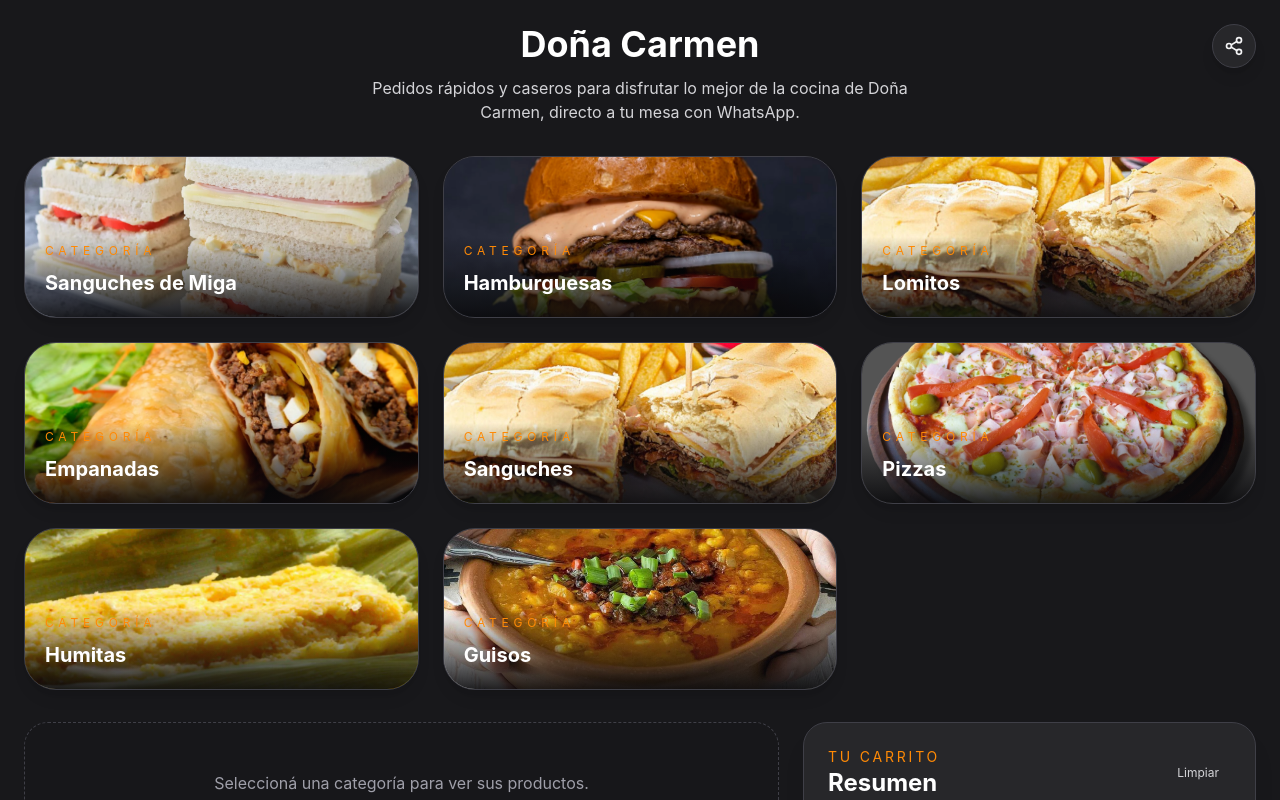
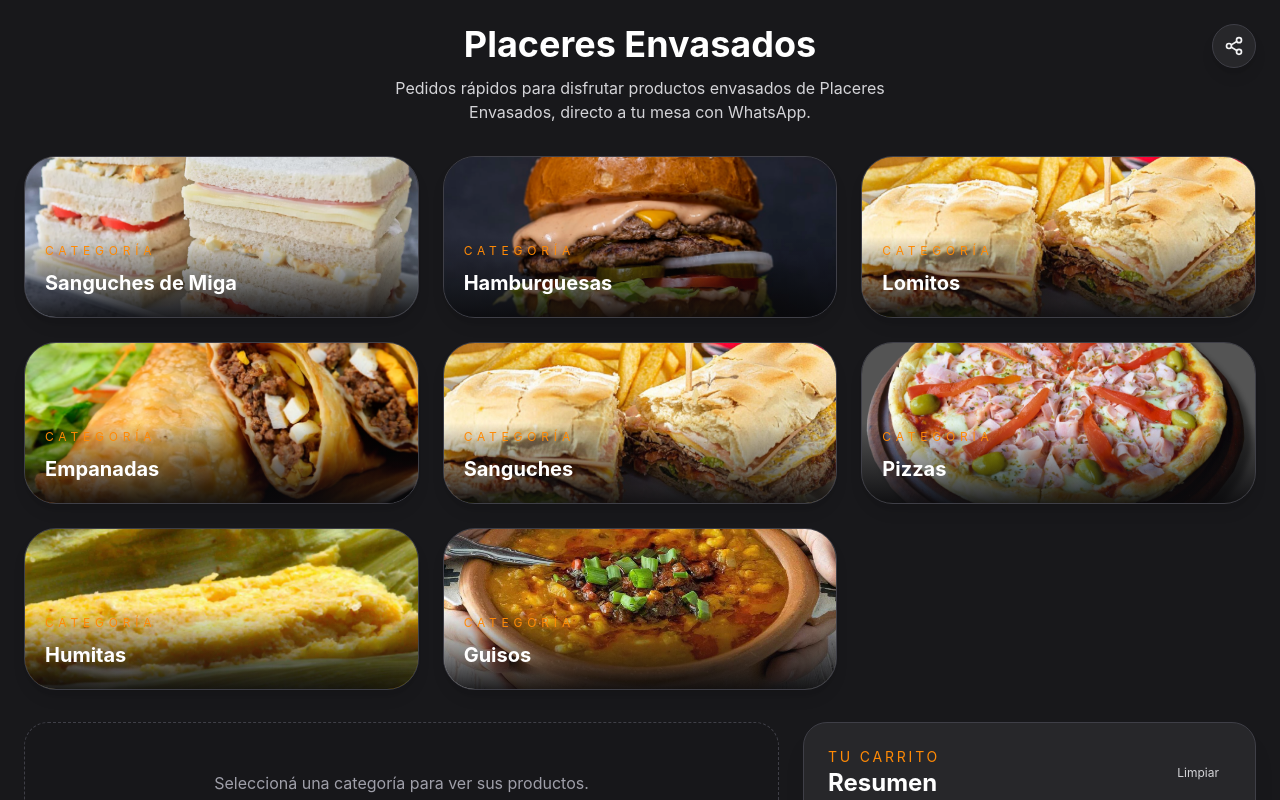
Before and after one commit to comercios-app/placeres-envasados, a React (Vite) app: page / in a window 1280 px wide. Shown: the top 800 px of the page. Built offline with nearby package versions, Linux system fonts and the light colour scheme.

Commit message:
Configurar Placeres Envasados

```diff
--- a/index.html
+++ b/index.html
@@ -4,7 +4,7 @@
     <meta charset="UTF-8" />
     <link rel="icon" type="image/svg+xml" href="/favicon.svg" />
     <meta name="viewport" content="width=device-width, initial-scale=1.0" />
-    <title>comercios-app</title>
+    <title>Placeres Envasados</title>
   </head>
   <body>
     <div id="root"></div>
--- a/src/App.jsx
+++ b/src/App.jsx
@@ -155,8 +155,8 @@
 
   const handleShare = async () => {
     const shareData = {
-      title: "Doña Carmen",
-      text: "Mirá el menú de Doña Carmen",
+      title: "Placeres Envasados",
+      text: "Mirá el catálogo de Placeres Envasados",
       url: window.location.href,
     }
 
@@ -207,10 +207,10 @@
           </button>
           <div className="inline-flex flex-col items-center gap-3">
             <h1 className="text-4xl font-bold text-white">
-              Doña Carmen
+              Placeres Envasados
             </h1>
             <p className="text-zinc-300 max-w-xl">
-              Pedidos rápidos y caseros para disfrutar lo mejor de la cocina de Doña Carmen, directo a tu mesa con WhatsApp.
+              Pedidos rápidos para disfrutar productos envasados de Placeres Envasados, directo a tu mesa con WhatsApp.
             </p>
           </div>
           {shareFeedback && (
--- a/vite.config.js
+++ b/vite.config.js
@@ -3,7 +3,7 @@
 import tailwindcss from '@tailwindcss/vite'
 
 export default defineConfig(({ mode }) => ({
-  base: mode === "production" ? "/dona-carmen/" : "/",
+  base: mode === "production" ? "/placeres-envasados/" : "/",
   plugins: [
     react(),
     tailwindcss(),
```
